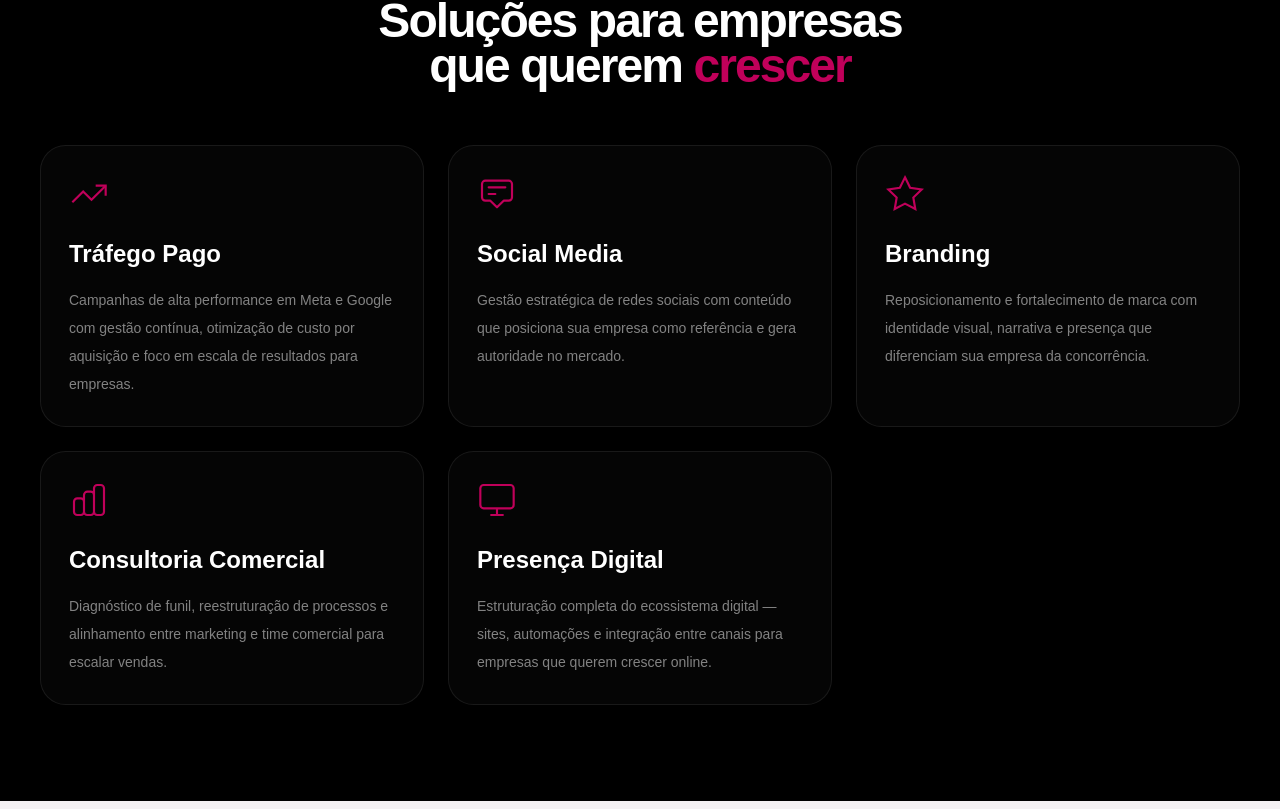
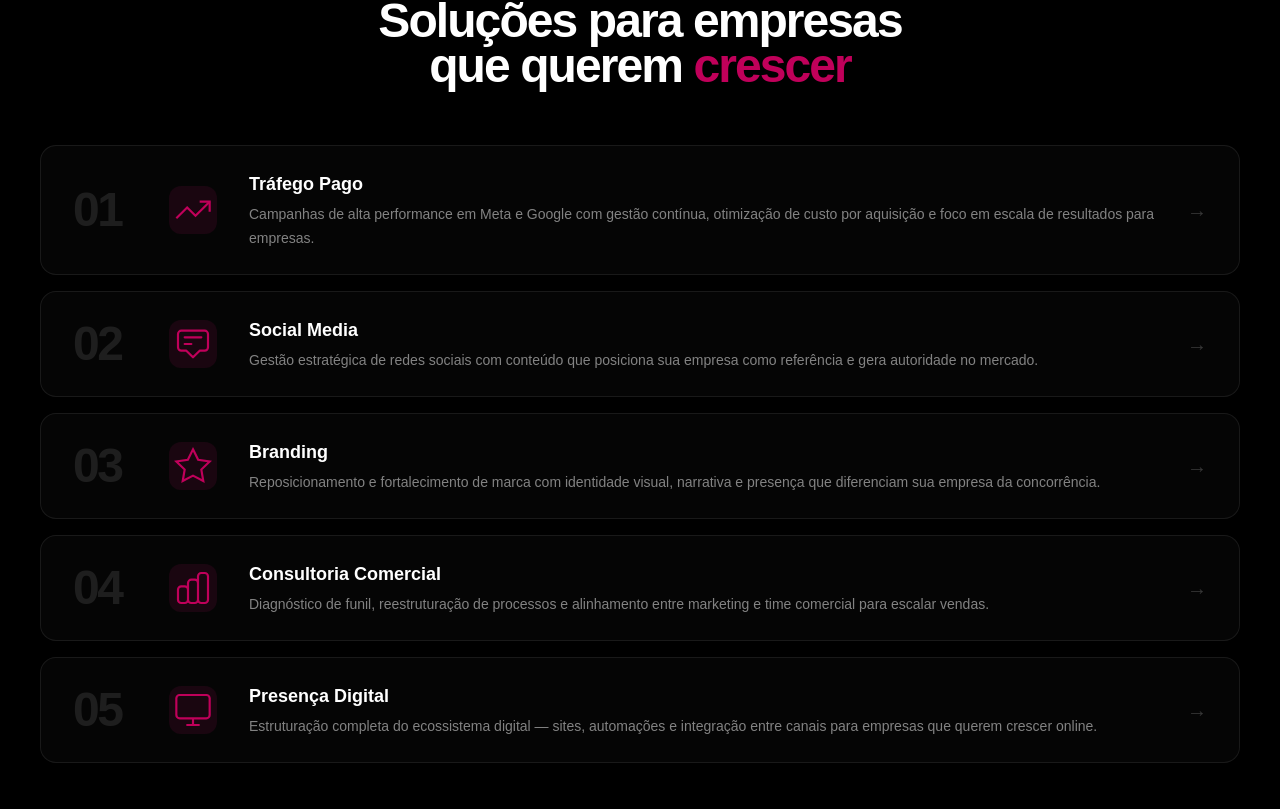
Before and after one commit to INVDGROUP/invd-site, a Next.js app: page / in a window 1280 px wide. Shown: the part 1631-2440 px from the top of the page. Built offline with nearby package versions, Linux system fonts and the light colour scheme.

Commit message:
Update page.tsx

```diff
--- a/app/page.tsx
+++ b/app/page.tsx
@@ -298,19 +298,23 @@ export default function Home() {
             </h2>
           </div>
 
-          <div className="mt-14 grid gap-6 md:grid-cols-2 xl:grid-cols-3">
-            {services.map((service) => (
+          <div className="mt-14 flex flex-col gap-4">
+            {services.map((service, index) => (
               <div
                 key={service.title}
-                className="rounded-[1.6rem] border border-white/8 bg-white/[0.02] p-7 transition hover:-translate-y-1 hover:border-[#C0005A]/50"
+                className="group flex items-center gap-8 rounded-2xl border border-white/8 bg-white/[0.02] px-8 py-6 transition hover:border-[#C0005A]/50 hover:bg-white/[0.04]"
               >
-                <div className="mb-6 h-10">
+                <span className="text-5xl font-black text-white/10 group-hover:text-[#C0005A]/30 transition w-16 shrink-0 tracking-[-0.05em]">
+                  {String(index + 1).padStart(2, "0")}
+                </span>
+                <div className="flex h-12 w-12 shrink-0 items-center justify-center rounded-xl bg-[#1A0610]">
                   {service.icon}
                 </div>
-                <h3 className="text-2xl font-bold text-white">{service.title}</h3>
-                <p className="mt-4 text-sm leading-7 text-white/50">
-                  {service.text}
-                </p>
+                <div className="flex-1">
+                  <h3 className="text-lg font-bold text-white">{service.title}</h3>
+                  <p className="mt-1 text-sm leading-6 text-white/50">{service.text}</p>
+                </div>
+                <span className="text-white/20 group-hover:text-[#C0005A] transition text-xl shrink-0">→</span>
               </div>
             ))}
           </div>
```
